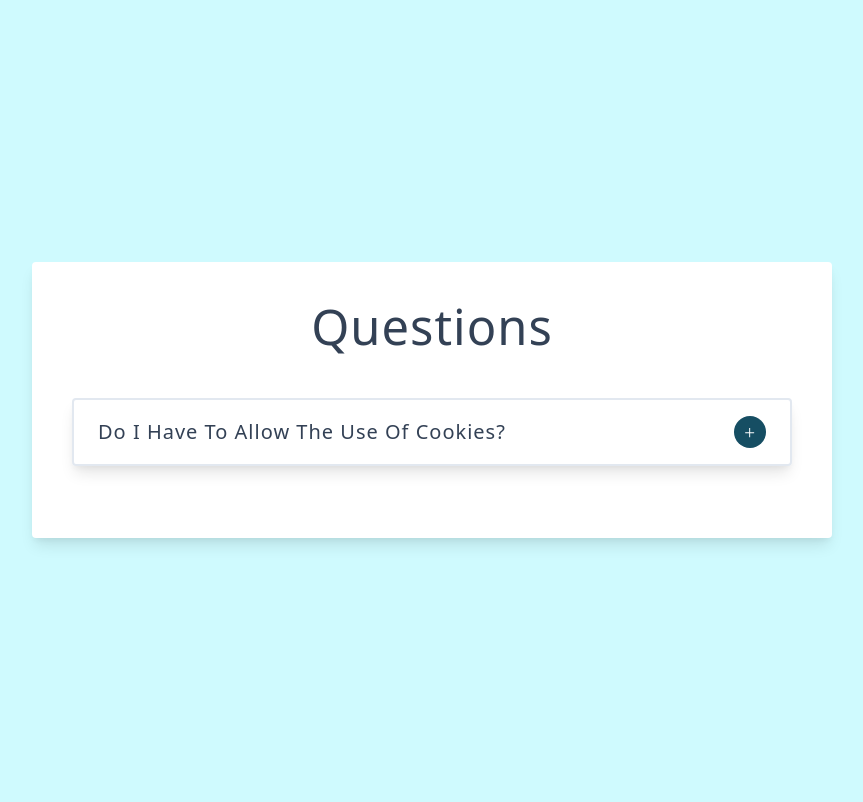
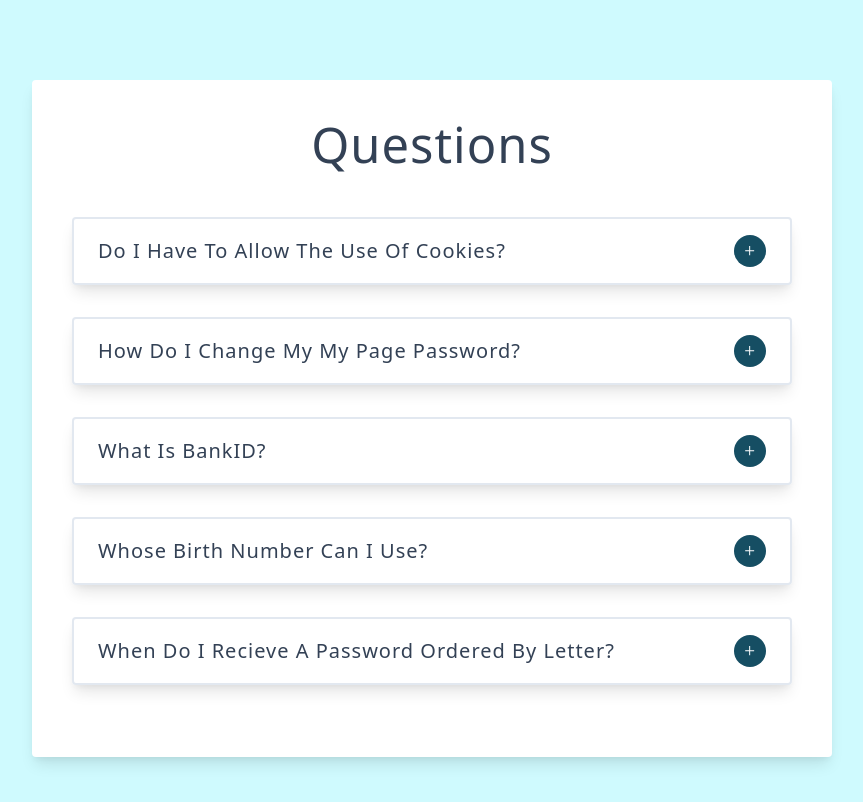
Before and after one commit to violettomania/questions, a React (Create React App) app: page / in a window 1280 px wide. Shown: the top 802 px of the page, without its empty margins (208-1071 px from the left). Built offline with nearby package versions, Linux system fonts and the light colour scheme.

Commit message:
feature: add Question component

```diff
--- a/src/App.tsx
+++ b/src/App.tsx
@@ -1,18 +1,15 @@
-import { AiOutlinePlus } from 'react-icons/ai';
+import Question from './Question';
+
+import questions from './data';
 
 export default function App() {
   return (
     <main>
       <section className='container'>
         <h1>Questions</h1>
-        <article className='question'>
-          <header>
-            <h5>Do I have to allow the use of cookies?</h5>
-            <button className='question-btn'>
-              <AiOutlinePlus />
-            </button>
-          </header>
-        </article>
+        {questions.map((question) => (
+          <Question key={question.id} {...question} />
+        ))}
       </section>
     </main>
   );
--- /dev/null
+++ b/src/Question.tsx
@@ -0,0 +1,20 @@
+import { AiOutlinePlus } from 'react-icons/ai';
+
+interface Props {
+  id: number;
+  title: string;
+  info: string;
+}
+
+export default function Question({ title, info }: Props) {
+  return (
+    <article className='question'>
+      <header>
+        <h5>{title}</h5>
+        <button className='question-btn'>
+          <AiOutlinePlus />
+        </button>
+      </header>
+    </article>
+  );
+}
--- a/src/data.js
+++ b/src/data.js
@@ -1,36 +1,29 @@
-const reviews = [
+const questions = [
   {
     id: 1,
-    name: 'susan smith',
-    job: 'web developer',
-    image:
-      'https://res.cloudinary.com/diqqf3eq2/image/upload/v1586883334/person-1_rfzshl.jpg',
-    text: "I'm baby meggings twee health goth +1. Bicycle rights tumeric chartreuse before they sold out chambray pop-up. Shaman humblebrag pickled coloring book salvia hoodie, cold-pressed four dollar toast everyday carry",
+    title: 'Do I have to allow the use of cookies?',
+    info: 'Unicorn vinyl poutine brooklyn, next level direct trade iceland. Shaman copper mug church-key coloring book, whatever poutine normcore fixie cred kickstarter post-ironic street art.',
   },
   {
     id: 2,
-    name: 'anna johnson',
-    job: 'web designer',
-    image:
-      'https://res.cloudinary.com/diqqf3eq2/image/upload/v1586883409/person-2_np9x5l.jpg',
-    text: 'Helvetica artisan kinfolk thundercats lumbersexual blue bottle. Disrupt glossier gastropub deep v vice franzen hell of brooklyn twee enamel pin fashion axe.photo booth jean shorts artisan narwhal.',
+    title: 'How do I change my My Page password?',
+    info: 'Coloring book forage photo booth gentrify lumbersexual. Migas chillwave poutine synth shoreditch, enamel pin thundercats fashion axe roof party polaroid chartreuse.',
   },
   {
     id: 3,
-    name: 'peter jones',
-    job: 'intern',
-    image:
-      'https://res.cloudinary.com/diqqf3eq2/image/upload/v1586883417/person-3_ipa0mj.jpg',
-    text: 'Sriracha literally flexitarian irony, vape marfa unicorn. Glossier tattooed 8-bit, fixie waistcoat offal activated charcoal slow-carb marfa hell of pabst raclette post-ironic jianbing swag.',
+    title: 'What is BankID?',
+    info: 'Enamel pin fam sustainable woke whatever venmo. Authentic asymmetrical put a bird on it, lumbersexual activated charcoal kinfolk banjo cred pickled sartorial.',
   },
   {
     id: 4,
-    name: 'bill anderson',
-    job: 'the boss',
-    image:
-      'https://res.cloudinary.com/diqqf3eq2/image/upload/v1586883423/person-4_t9nxjt.jpg',
-    text: 'Edison bulb put a bird on it humblebrag, marfa pok pok heirloom fashion axe cray stumptown venmo actually seitan. VHS farm-to-table schlitz, edison bulb pop-up 3 wolf moon tote bag street art shabby chic. ',
+    title: 'Whose birth number can I use?',
+    info: 'Edison bulb direct trade gentrify beard lo-fi seitan sustainable roof party franzen occupy squid. Knausgaard cronut succulents, scenester readymade shabby chic lyft. Copper mug meh vegan gentrify.',
+  },
+  {
+    id: 5,
+    title: 'When do I recieve a password ordered by letter?',
+    info: 'Locavore franzen fashion axe live-edge neutra irony synth af tilde shabby chic man braid chillwave waistcoat copper mug messenger bag. Banjo snackwave blog, microdosing thundercats migas vaporware viral lo-fi seitan ',
   },
 ];
 
-export default reviews;
+export default questions;
```
